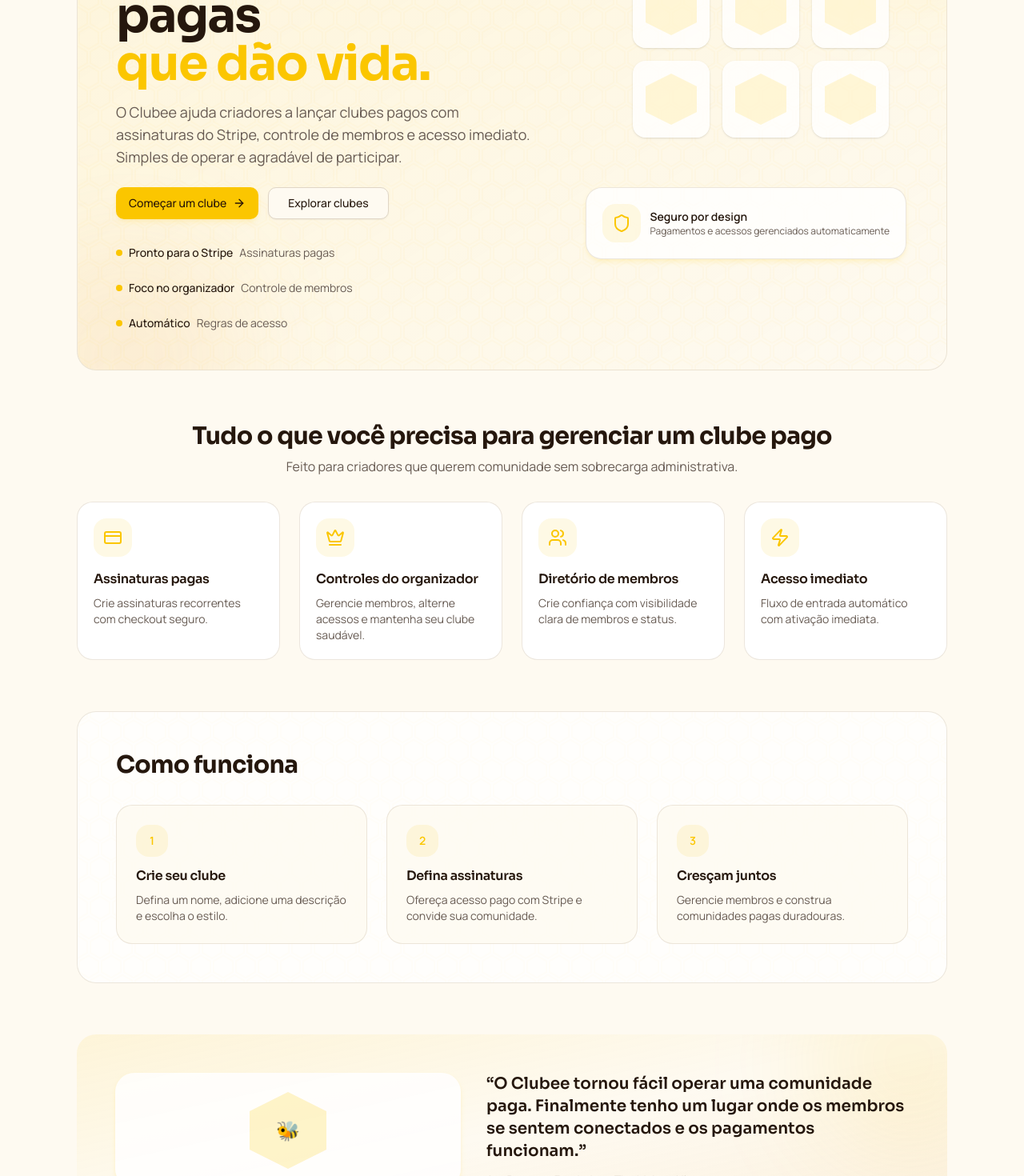
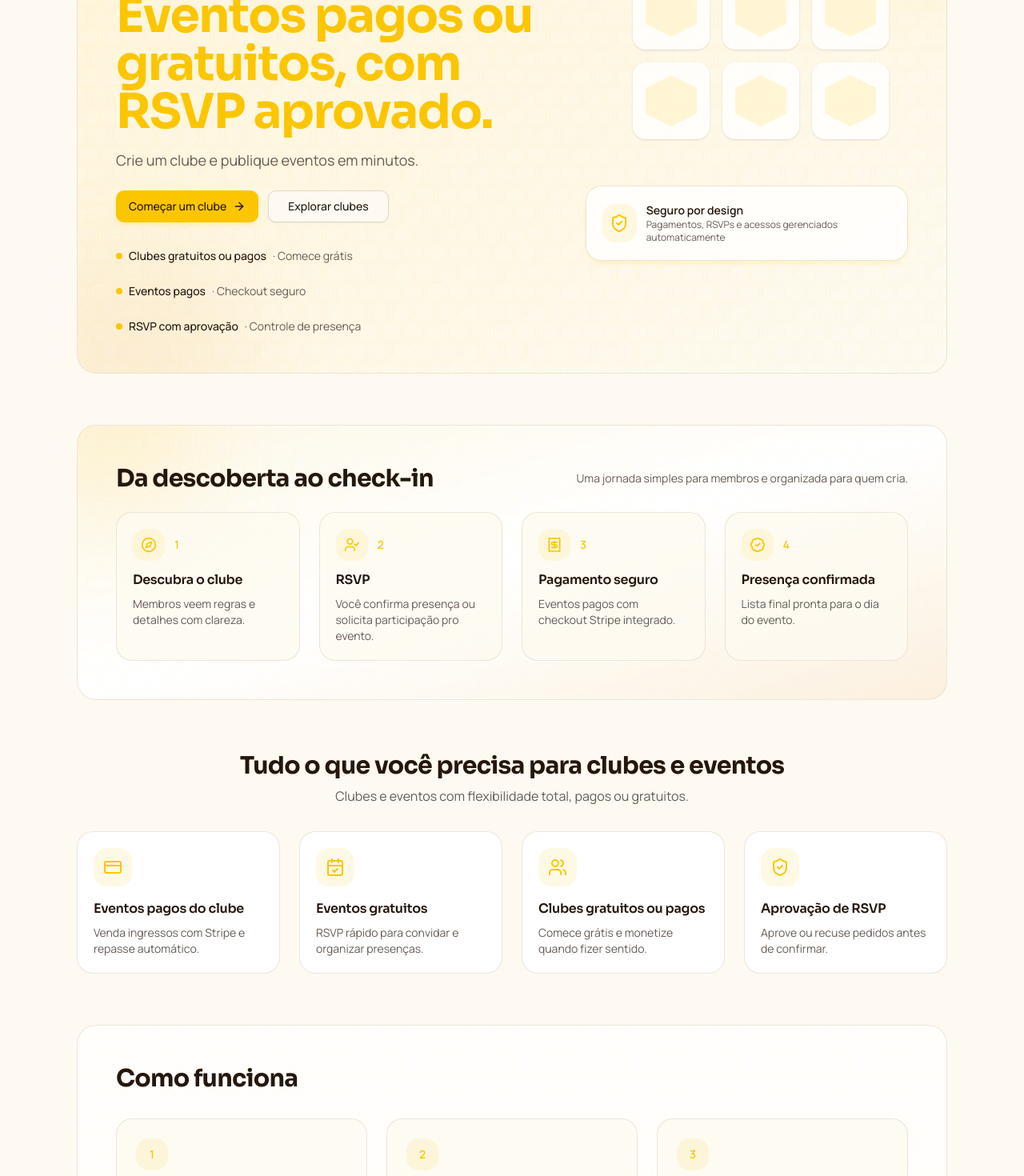
Before and after one commit to douglaschalegre/clubee, a Next.js app: page / in a window 1280 px wide. Shown: the part 320-1790 px from the top of the page at 80% size. Built offline with nearby package versions, Linux system fonts and the light colour scheme; no server answers.

Commit message:
feat: update descriptions and enhance event management features

```diff
--- a/app/layout.tsx
+++ b/app/layout.tsx
@@ -10,19 +10,19 @@
 export const metadata: Metadata = {
   metadataBase: new URL(APP_URL),
   title: "Clubee",
-  description: "Crie e gerencie clubes com assinaturas pagas.",
+  description: "Crie clubes e publique eventos pagos ou gratuitos com RSVP.",
   openGraph: {
     type: "website",
     locale: "pt_BR",
     url: APP_URL,
     siteName: "Clubee",
     title: "Clubee",
-    description: "Crie e gerencie clubes com assinaturas pagas.",
+    description: "Crie clubes e publique eventos pagos ou gratuitos com RSVP.",
   },
   twitter: {
     card: "summary_large_image",
     title: "Clubee",
-    description: "Crie e gerencie clubes com assinaturas pagas.",
+    description: "Crie clubes e publique eventos pagos ou gratuitos com RSVP.",
   },
 };
 
@@ -32,7 +32,11 @@
       <head>
         {/* Google Fonts: Sora (display) + Manrope (body) */}
         <link rel="preconnect" href="https://fonts.googleapis.com" />
-        <link rel="preconnect" href="https://fonts.gstatic.com" crossOrigin="anonymous" />
+        <link
+          rel="preconnect"
+          href="https://fonts.gstatic.com"
+          crossOrigin="anonymous"
+        />
         <link
           href="https://fonts.googleapis.com/css2?family=Manrope:wght@400;500;600;700;800&family=Sora:wght@400;500;600;700;800&display=swap"
           rel="stylesheet"
--- a/app/page.tsx
+++ b/app/page.tsx
@@ -4,54 +4,80 @@
   ArrowRight,
   Sparkles,
   CreditCard,
-  Shield,
+  ShieldCheck,
   Users,
-  Zap,
-  Crown,
+  CalendarCheck,
+  Compass,
+  UserCheck,
+  Receipt,
+  BadgeCheck,
 } from "lucide-react";
 
 const stats = [
-  { label: "Assinaturas pagas", value: "Pronto para o Stripe" },
-  { label: "Controle de membros", value: "Foco no organizador" },
-  { label: "Regras de acesso", value: "Automático" },
+  { label: "Comece grátis", value: "Clubes gratuitos ou pagos" },
+  { label: "Checkout seguro", value: "Eventos pagos" },
+  { label: "Controle de presença", value: "RSVP com aprovação" },
+];
+
+const journey = [
+  {
+    title: "Descubra o clube",
+    description: "Membros veem regras e detalhes com clareza.",
+    icon: Compass,
+  },
+  {
+    title: "RSVP",
+    description: "Você confirma presença ou solicita participação pro evento.",
+    icon: UserCheck,
+  },
+  {
+    title: "Pagamento seguro",
+    description: "Eventos pagos com checkout Stripe integrado.",
+    icon: Receipt,
+  },
+  {
+    title: "Presença confirmada",
+    description: "Lista final pronta para o dia do evento.",
+    icon: BadgeCheck,
+  },
 ];
 
 const features = [
   {
-    title: "Assinaturas pagas",
-    description: "Crie assinaturas recorrentes com checkout seguro.",
+    title: "Eventos pagos do clube",
+    description: "Venda ingressos com Stripe e repasse automático.",
     icon: CreditCard,
   },
   {
-    title: "Controles do organizador",
-    description:
-      "Gerencie membros, alterne acessos e mantenha seu clube saudável.",
-    icon: Crown,
+    title: "Eventos gratuitos",
+    description: "RSVP rápido para convidar e organizar presenças.",
+    icon: CalendarCheck,
   },
   {
-    title: "Diretório de membros",
-    description: "Crie confiança com visibilidade clara de membros e status.",
+    title: "Clubes gratuitos ou pagos",
+    description: "Comece grátis e monetize quando fizer sentido.",
     icon: Users,
   },
   {
-    title: "Acesso imediato",
-    description: "Fluxo de entrada automático com ativação imediata.",
-    icon: Zap,
+    title: "Aprovação de RSVP",
+    description: "Aprove ou recuse pedidos antes de confirmar.",
+    icon: ShieldCheck,
   },
 ];
 
 const steps = [
   {
-    title: "Crie seu clube",
-    description: "Defina um nome, adicione uma descrição e escolha o estilo.",
+    title: "Crie um clube",
+    description: "Defina nome, descrição e regras do clube, pago ou gratuito.",
   },
   {
-    title: "Defina assinaturas",
-    description: "Ofereça acesso pago com Stripe e convide sua comunidade.",
+    title: "Publique eventos pagos ou gratuitos",
+    description: "Escolha o formato e defina vagas.",
   },
   {
-    title: "Cresçam juntos",
-    description: "Gerencie membros e construa comunidades pagas duradouras.",
+    title: "Aprove RSVPs",
+    description:
+      "Controle quem participa com opção de aprovação manual de participantes.",
   },
 ];
 
@@ -66,7 +92,7 @@
 
         <div className="relative grid items-center gap-10 lg:grid-cols-[1.1fr_0.9fr]">
           <div>
-            <div className="mb-4 inline-flex items-center gap-2 rounded-full bg-primary/10 px-3 py-1 text-sm font-medium text-primary">
+            <div className="mb-4 inline-flex items-center gap-2 rounded-full bg-primary/90 px-3 py-1 text-sm font-medium ">
               <Sparkles className="h-3.5 w-3.5" />
               <span>Comunidades em colmeia</span>
             </div>
@@ -74,13 +100,13 @@
               className="text-4xl font-bold tracking-tight sm:text-5xl lg:text-6xl"
               style={{ fontFamily: "var(--font-display)" }}
             >
-              Crie comunidades pagas
-              <span className="block text-primary">que dão vida.</span>
+              Clubes gratuitos ou pagos
+              <span className="block text-primary">
+                Eventos pagos ou gratuitos, com RSVP aprovado.
+              </span>
             </h1>
             <p className="mt-4 max-w-xl text-lg text-muted-foreground">
-              O Clubee ajuda criadores a lançar clubes pagos com assinaturas do
-              Stripe, controle de membros e acesso imediato. Simples de operar e
-              agradável de participar.
+              Crie um clube e publique eventos em minutos.
             </p>
 
             <div className="mt-6 flex flex-wrap gap-3">
@@ -106,7 +132,7 @@
                   <span className="font-medium text-foreground">
                     {stat.value}
                   </span>
-                  <span>{stat.label}</span>
+                  <span>· {stat.label}</span>
                 </div>
               ))}
             </div>
@@ -127,16 +153,61 @@
             <div className="absolute bottom-0 left-6 translate-y-6 rounded-2xl border border-border/60 bg-card/80 p-5 shadow-honey">
               <div className="flex items-center gap-3">
                 <div className="flex h-12 w-12 items-center justify-center rounded-xl bg-primary/10">
-                  <Shield className="h-6 w-6 text-primary" />
+                  <ShieldCheck className="h-6 w-6 text-primary" />
                 </div>
                 <div>
                   <div className="text-sm font-semibold">Seguro por design</div>
                   <div className="text-xs text-muted-foreground">
-                    Pagamentos e acessos gerenciados automaticamente
+                    Pagamentos, RSVPs e acessos gerenciados automaticamente
                   </div>
                 </div>
               </div>
             </div>
+          </div>
+        </div>
+      </section>
+
+      {/* Journey */}
+      <section className="relative overflow-hidden rounded-3xl border border-border/60 bg-gradient-to-br from-primary/5 via-card to-amber/10 p-8 sm:p-12">
+        <div className="absolute inset-0 pattern-honeycomb opacity-20" />
+        <div className="absolute -left-16 -top-24 h-56 w-56 rounded-full bg-primary/10 blur-3xl" />
+        <div className="relative space-y-6">
+          <div className="flex flex-wrap items-center justify-between gap-4">
+            <h2
+              className="text-3xl font-bold tracking-tight"
+              style={{ fontFamily: "var(--font-display)" }}
+            >
+              Da descoberta ao check-in
+            </h2>
+            <p className="max-w-md text-sm text-muted-foreground">
+              Uma jornada simples para membros e organizada para quem cria.
+            </p>
+          </div>
+          <div className="stagger-in grid gap-6 sm:grid-cols-2 lg:grid-cols-4">
+            {journey.map((step, index) => (
+              <div
+                key={step.title}
+                className="hex-frame relative rounded-2xl border border-border/60 bg-background/80 p-5"
+              >
+                <div className="mb-3 flex items-center gap-3">
+                  <div className="flex h-10 w-10 items-center justify-center rounded-xl bg-primary/10">
+                    <step.icon className="h-5 w-5 text-primary" />
+                  </div>
+                  <span className="text-sm font-semibold text-primary">
+                    {index + 1}
+                  </span>
+                </div>
+                <h3
+                  className="font-semibold"
+                  style={{ fontFamily: "var(--font-display)" }}
+                >
+                  {step.title}
+                </h3>
+                <p className="mt-2 text-sm text-muted-foreground">
+                  {step.description}
+                </p>
+              </div>
+            ))}
           </div>
         </div>
       </section>
@@ -148,11 +219,10 @@
             className="text-3xl font-bold tracking-tight"
             style={{ fontFamily: "var(--font-display)" }}
           >
-            Tudo o que você precisa para gerenciar um clube pago
+            Tudo o que você precisa para clubes e eventos
           </h2>
           <p className="mt-2 text-muted-foreground">
-            Feito para criadores que querem comunidade sem sobrecarga
-            administrativa.
+            Clubes e eventos com flexibilidade total, pagos ou gratuitos.
           </p>
         </div>
 
@@ -227,9 +297,9 @@
               className="text-xl font-semibold"
               style={{ fontFamily: "var(--font-display)" }}
             >
-              “O Clubee tornou fácil operar uma comunidade paga. Finalmente
-              tenho um lugar onde os membros se sentem conectados e os
-              pagamentos funcionam.”
+              “O Clubee tornou fácil organizar eventos pagos e gratuitos com
+              RSVP aprovado. Finalmente tenho um lugar onde a comunidade se
+              encontra e os pagamentos funcionam.”
             </p>
             <p className="mt-3 text-sm text-muted-foreground">
               Ava Romero · Fundadora, The Makers Hive
@@ -247,10 +317,10 @@
               className="text-3xl font-bold tracking-tight"
               style={{ fontFamily: "var(--font-display)" }}
             >
-              Pronto para lançar seu clube?
+              Pronto para lançar seu clube e seus eventos?
             </h2>
             <p className="mt-2 text-muted-foreground">
-              Grátis para começar. Você só paga quando tiver membros pagantes.
+              Grátis para começar. Cobrança só quando você vende eventos pagos.
             </p>
           </div>
           <Button
```
